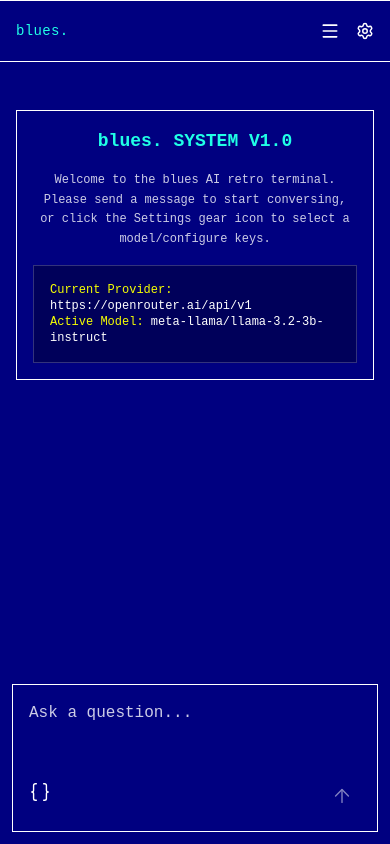
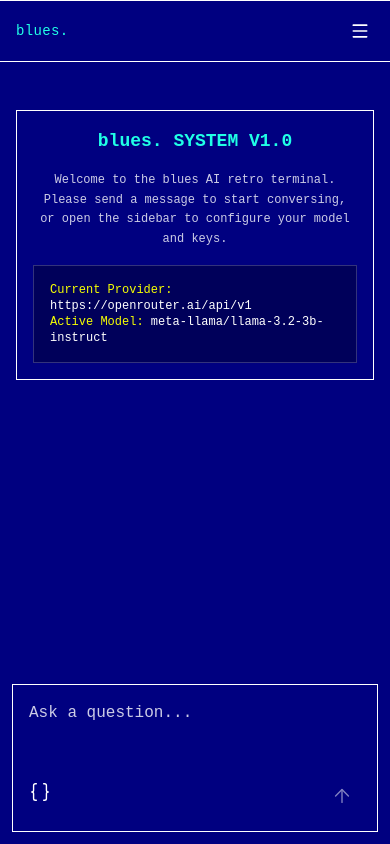
Before and after one commit to Jimuelzxc/avocado, a Next.js app: page / in a window 390 px wide. Built offline with nearby package versions, Linux system fonts and the light colour scheme.

Commit message:
fix: remove duplicate settings icon from mobile header, update empty state text

```diff
--- a/app/page.tsx
+++ b/app/page.tsx
@@ -257,7 +257,6 @@ export default function Desktop_1() {
         {/* Mobile Header */}
         <div className="md:hidden flex justify-between items-center p-4 border-b border-border">
           <h1 className="text-accent text-sm tracking-wide">blues.</h1>
-          <div className="flex gap-3">
           <button
             onClick={() => setIsMobileSidebarOpen(true)}
             className="hover:text-accent cursor-pointer p-1"
@@ -265,13 +264,6 @@ export default function Desktop_1() {
           >
             <Menu size={20} />
           </button>
-            <button
-              onClick={() => setSettingsOpen(true)}
-              className="hover:text-accent cursor-pointer"
-            >
-              <SettingsIcon size={18} />
-            </button>
-          </div>
         </div>
 
         {/* Messages list */}
@@ -282,7 +274,7 @@ export default function Desktop_1() {
                 <h2 className="text-lg md:text-xl text-accent font-bold">blues. SYSTEM V1.0</h2>
                 <p className="text-xs md:text-sm leading-relaxed text-text-secondary">
                   Welcome to the blues AI retro terminal.
-                  Please send a message to start conversing, or click the Settings gear icon to select a model/configure keys.
+                  Please send a message to start conversing, or open the sidebar to configure your model and keys.
                 </p>
                 <div className="text-xs md:text-sm text-left bg-surface-overlay p-4 border border-border/20 text-accent-secondary">
                   Current Provider: <span className="text-text-primary">{baseUrl}</span><br />
```
Lines whose indentation alone changed are shown as unchanged.
